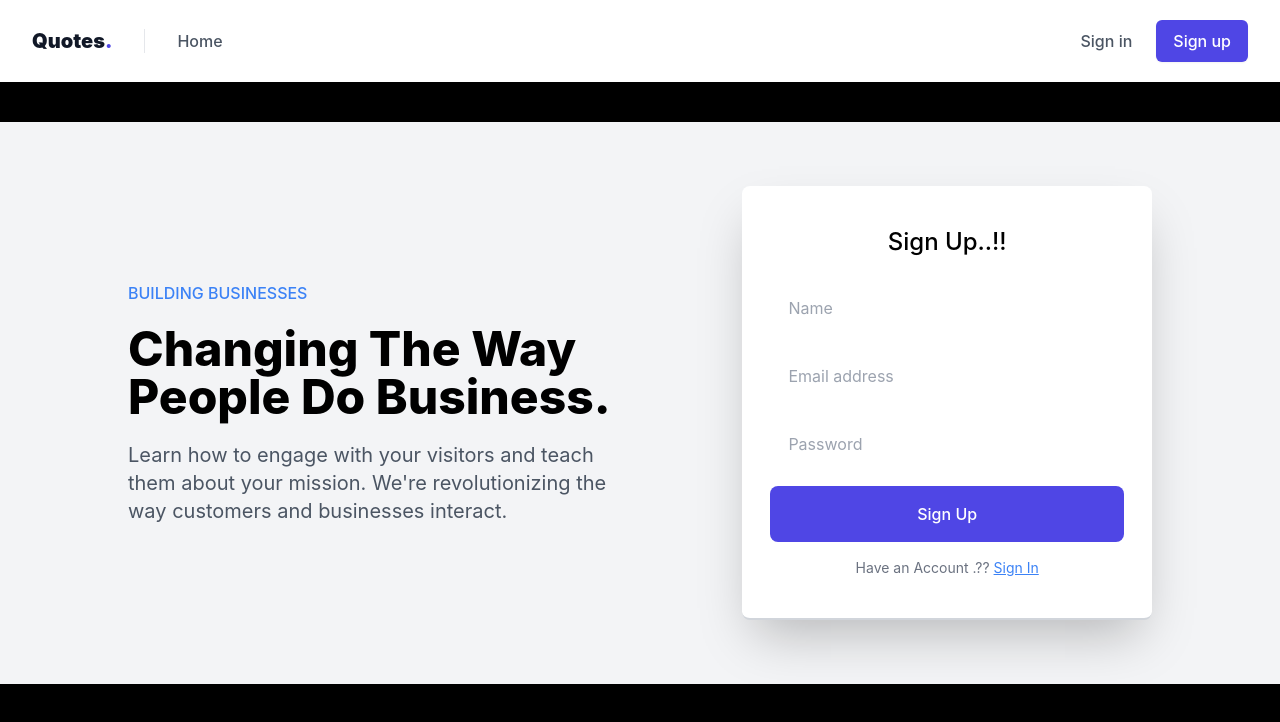
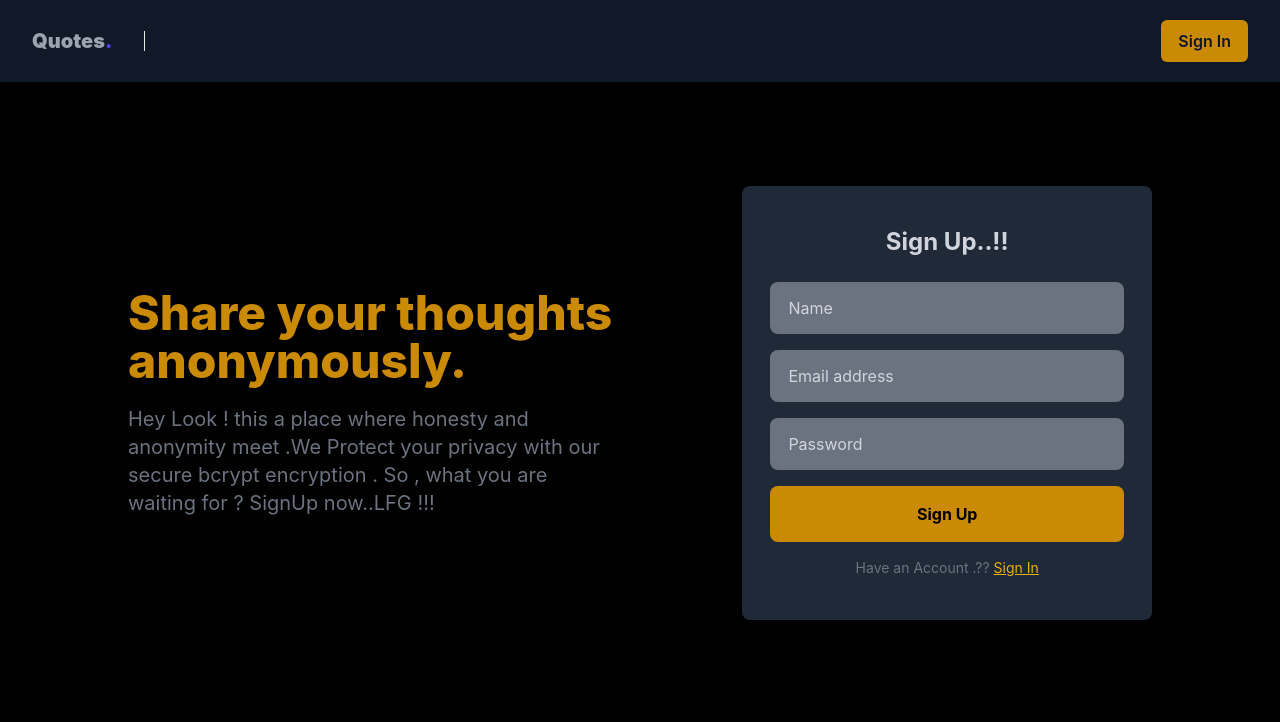
Before and after one commit to sanjay-sol/give-ur-quote, a React (Create React App) app in the folder client/: page /signup in a window 1280 px wide. Shown: the top 722 px of the page. Built offline with nearby package versions, Linux system fonts and the light colour scheme.

Commit message:
changed some frontend SI & SU

```diff
--- a/client/src/components/SignIn.js
+++ b/client/src/components/SignIn.js
@@ -1,7 +1,7 @@
 import React, { useState } from "react";
 import { Link, Navigate } from "react-router-dom";
 import axios from 'axios';
-import Navbar from "./Navbar";
+// import Navbar from "./Navbar";
 
 const propTypes = {};
 
@@ -45,41 +45,73 @@ const SignIn = () => {
 
   return (
     <>
-    <Navbar/>
-      <section className="w-full px-8 lg:mt-10 md:mt-10 py-16 bg-gray-100 xl:px-8">
+   <section className="w-full px-8 text-gray-700 bg-gray-900">
+    <div className="container flex flex-col flex-wrap items-center justify-between py-5 mx-auto md:flex-row max-w-7xl">
+        <div className="relative flex flex-col md:flex-row">
+            <Link to="/" className="flex items-center mb-5 font-medium text-gray-900 lg:w-auto lg:items-center lg:justify-center md:mb-0">
+                <span className="mx-auto text-xl font-black leading-none text-gray-400 select-none">Quotes<span className="text-indigo-600" data-primary="indigo-600">.</span></span>
+            </Link>
+            <nav className="flex flex-wrap items-center mb-5 text-base md:mb-0 md:pl-8 md:ml-8 md:border-l md:border-gray-200">
+                 {/* <Link to="/" className="mr-5 font-medium leading-6 text-gray-600 hover:text-gray-900">Dashboard</Link> */}
+
+                {/* <Link to="/" className="mr-5 font-medium leading-6 text-gray-600 hover:text-gray-900">Sign Up</Link>  */}
+               {/* <Link to="/" className="mr-6 font-medium leading-6 text-gray-600 hover:text-gray-900">Home</Link> */}
+
+
+                {/* <Link to={`/profile/${localid}`}  className="mr-5  font-bold leading-6 text-yellow-600 hover:text-yellow-500">My Profile</Link> */}
+
+
+
+
+            </nav>
+        </div>
+
+        <div className="inline-flex items-center ml-5 space-x-6 lg:justify-end">
+            {/* <Link to="/signin" className="text-base font-medium leading-6 text-gray-600 whitespace-no-wrap transition duration-150 ease-in-out hover:text-gray-900">
+                Sign in
+            </Link>
+            <Link to="/signup" className="inline-flex items-center justify-center px-4 py-2 text-base font-medium leading-6 text-white whitespace-no-wrap bg-indigo-600 border border-transparent rounded-md shadow-sm hover:bg-indigo-500 focus:outline-none focus:ring-2 focus:ring-offset-2 focus:ring-indigo-600" data-rounded="rounded-md" data-primary="indigo-600">
+                Sign up
+            </Link> */}
+                    <Link to="/signup" className="inline-flex items-center justify-center px-4 py-2 text-base font-semibold leading-6 text-slate-900 whitespace-no-wrap bg-yellow-600 border border-transparent rounded-md shadow-sm hover:bg-yellow-500 focus:outline-none focus:ring-2 focus:ring-offset-2 focus:ring-slate-600" data-rounded="rounded-md" data-primary="indigo-600">
+               Sign Up
+            </Link>
+
+        </div>
+    </div>
+</section>
+      <section className="w-full px-8 lg:mt-10 md:mt-10 py-16 bg-black xl:px-8">
         <div className="max-w-5xl mx-auto">
           <div className="flex flex-col items-center md:flex-row">
-            <div className="w-full space-y-5 md:w-3/5 md:pr-16">
-              <p
+          <div className="w-full space-y-5 md:w-3/5 md:pr-16">
+              {/* <p
                 className="font-medium text-blue-500 uppercase"
                 data-primary="blue-500"
               >
                 Building Businesses
-              </p>
-              <h2 className="text-2xl font-extrabold leading-none text-black sm:text-3xl md:text-5xl">
-                Changing The Way People Do Business.
+              </p> */}
+              <h2 className="text-2xl font-extrabold leading-none text-yellow-600 hover:text-yellow-500 sm:text-3xl md:text-5xl">
+              Share your thoughts anonymously.
               </h2>
-              <p className="text-xl text-gray-600 md:pr-16">
-                Learn how to engage with your visitors and teach them about your
-                mission. We're revolutionizing the way customers and businesses
-                interact.
+              <p className="text-xl text-gray-500 md:pr-16">
+               Hey Look ! this a place where honesty and anonymity meet .We Protect your privacy with our secure bcrypt encryption . So , what you are waiting for ? SignUp now..LFG !!!
               </p>
             </div>
 
             <div className="w-full mt-16 md:mt-0 md:w-2/5">
               <div
-                className="relative z-10 h-auto p-8 py-10 overflow-hidden bg-white border-b-2 border-gray-300 rounded-lg shadow-2xl px-7"
+                className="relative z-10 h-auto p-8 py-10 overflow-hidden bg-gray-800  border-gray-800 rounded-lg shadow-2xl px-7"
                 data-rounded="rounded-lg"
                 data-rounded-max="rounded-full"
               >
-                <h3 className="mb-6  text-2xl font-medium text-center">
+                <h3 className="mb-6  text-2xl font-medium text-center text-gray-300">
                   Sign in to your Account
                 </h3>
                 <input
                   type="email"
                    value={email}
                   onChange={(e)=> setemail(e.target.value)}
-                  className="block w-full px-4 py-3 mb-4  border-2 border-transparent border-slate-400 rounded-lg focus:ring focus:ring-blue-500 focus:outline-none"
+                  className="block w-full px-4 py-3 mb-4  border-2 border-transparent bg-gray-500 border-slate-400 rounded-lg focus:ring text-white placeholder:text-gray-300 focus:ring-gray-500 focus:outline-none"
                   data-rounded="rounded-lg"
                   data-primary="blue-500"
                   placeholder="Email address"
@@ -88,14 +120,14 @@ const SignIn = () => {
                   type="password"
                   value={password}
                   onChange={(e)=> setpassword(e.target.value)}
-                  className="block w-full px-4 py-3 mb-4  border-2 border-transparent border-slate-400 rounded-lg focus:ring focus:ring-blue-500 focus:outline-none"
+                  className="block w-full px-4 py-3 mb-4  border-2 border-transparent bg-gray-500 border-slate-400 rounded-lg focus:ring text-white placeholder:text-gray-300 focus:ring-gray-500 focus:outline-none"
                   data-rounded="rounded-lg"
                   data-primary="blue-500"
                   placeholder="Password"
                 />
                 <div className="block">
                   <button
-                    className="w-full px-3 py-4 font-medium text-white bg-indigo-600 rounded-lg"
+                    className="w-full px-3 py-4 text-black font-bold bg-yellow-600 hover:bg-yellow-500 rounded-lg"
                     data-primary="blue-600"
                     data-rounded="rounded-lg"
                     onClick={handleSubmit}
@@ -105,7 +137,7 @@ const SignIn = () => {
                 </div>
                 <p className="w-full mt-4 text-sm text-center text-gray-500">
                   Don't have an account?{" "}
-                  <Link to="/signup" className="text-blue-500 underline">
+                  <Link to="/signup" className="text-yellow-500 underline">
                     Sign up here
                   </Link>
                 </p>
--- a/client/src/components/SignUp.js
+++ b/client/src/components/SignUp.js
@@ -2,7 +2,8 @@
 import React, { useState } from "react";
 import { Link, Navigate } from "react-router-dom";
 import axios from 'axios';
-import Navbar from "./Navbar";
+// import Navbar from "./Navbar";
+// import Navbar1 from "./Navbar1";
 const propTypes = {};
 
 const defaultProps = {};
@@ -41,41 +42,73 @@ const SignUp = () => {
   }
   return (
     <>
-    <Navbar/>
-      <section className="w-full px-8 lg:mt-10 md:mt-10 py-16 bg-gray-100 xl:px-8">
+<section className="w-full px-8 text-gray-700 bg-gray-900">
+    <div className="container flex flex-col flex-wrap items-center justify-between py-5 mx-auto md:flex-row max-w-7xl">
+        <div className="relative flex flex-col md:flex-row">
+            <Link to="/" className="flex items-center mb-5 font-medium text-gray-900 lg:w-auto lg:items-center lg:justify-center md:mb-0">
+                <span className="mx-auto text-xl font-black leading-none text-gray-400 select-none">Quotes<span className="text-indigo-600" data-primary="indigo-600">.</span></span>
+            </Link>
+            <nav className="flex flex-wrap items-center mb-5 text-base md:mb-0 md:pl-8 md:ml-8 md:border-l md:border-gray-200">
+                 {/* <Link to="/" className="mr-5 font-medium leading-6 text-gray-600 hover:text-gray-900">Dashboard</Link> */}
+
+                {/* <Link to="/" className="mr-5 font-medium leading-6 text-gray-600 hover:text-gray-900">Sign Up</Link>  */}
+               {/* <Link to="/" className="mr-6 font-medium leading-6 text-gray-600 hover:text-gray-900">Home</Link> */}
+
+
+                {/* <Link to={`/profile/${localid}`}  className="mr-5  font-bold leading-6 text-yellow-600 hover:text-yellow-500">My Profile</Link> */}
+
+
+
+
+            </nav>
+        </div>
+
+        <div className="inline-flex items-center ml-5 space-x-6 lg:justify-end">
+            {/* <Link to="/signin" className="text-base font-medium leading-6 text-gray-600 whitespace-no-wrap transition duration-150 ease-in-out hover:text-gray-900">
+                Sign in
+            </Link>
+            <Link to="/signup" className="inline-flex items-center justify-center px-4 py-2 text-base font-medium leading-6 text-white whitespace-no-wrap bg-indigo-600 border border-transparent rounded-md shadow-sm hover:bg-indigo-500 focus:outline-none focus:ring-2 focus:ring-offset-2 focus:ring-indigo-600" data-rounded="rounded-md" data-primary="indigo-600">
+                Sign up
+            </Link> */}
+                    <Link to="/signin" className="inline-flex items-center justify-center px-4 py-2 text-base font-semibold leading-6 text-slate-900 whitespace-no-wrap bg-yellow-600 border border-transparent rounded-md shadow-sm hover:bg-yellow-500 focus:outline-none focus:ring-2 focus:ring-offset-2 focus:ring-slate-600" data-rounded="rounded-md" data-primary="indigo-600">
+               Sign In
+            </Link>
+
+        </div>
+    </div>
+</section>
+      <section className="w-full px-8 lg:mt-10 md:mt-10 py-16 bg-black xl:px-8">
         <div className="max-w-5xl mx-auto">
           <div className="flex flex-col items-center md:flex-row">
             <div className="w-full space-y-5 md:w-3/5 md:pr-16">
-              <p
+              {/* <p
                 className="font-medium text-blue-500 uppercase"
                 data-primary="blue-500"
               >
                 Building Businesses
-              </p>
-              <h2 className="text-2xl font-extrabold leading-none text-black sm:text-3xl md:text-5xl">
-                Changing The Way People Do Business.
+              </p> */}
+              <h2 className="text-2xl font-extrabold leading-none text-yellow-600 hover:text-yellow-500 sm:text-3xl md:text-5xl">
+              Share your thoughts anonymously.
               </h2>
-              <p className="text-xl text-gray-600 md:pr-16">
-                Learn how to engage with your visitors and teach them about your
-                mission. We're revolutionizing the way customers and businesses
-                interact.
+              <p className="text-xl text-gray-500 md:pr-16">
+               Hey Look ! this a place where honesty and anonymity meet .We Protect your privacy with our secure bcrypt encryption . So , what you are waiting for ? SignUp now..LFG !!!
               </p>
             </div>
 
             <div className="w-full mt-16 md:mt-0 md:w-2/5">
               <div
-                className="relative z-10 h-auto p-8 py-10 overflow-hidden bg-white border-b-2 border-gray-300 rounded-lg shadow-2xl px-7"
+                className="relative z-10 h-auto p-8 py-10 overflow-hidden bg-gray-800 border-b-2 border-gray-800 rounded-lg shadow-2xl px-7"
                 data-rounded="rounded-lg"
                 data-rounded-max="rounded-full"
               >
-                <h3 className="mb-6  text-2xl font-medium text-center">
+                <h3 className="mb-6  text-2xl font-bold text-gray-300 text-center">
                   Sign Up..!!
                 </h3>
                 <input
                   type="text"
                   value={name}
                   onChange={(e)=> setname(e.target.value)}
-                  className="block w-full px-4 py-3 mb-4  border-2 border-transparent border-slate-400 rounded-lg focus:ring focus:ring-blue-500 focus:outline-none"
+                  className="block w-full px-4 py-3 mb-4  border-2 border-transparent bg-gray-500 border-slate-400 rounded-lg focus:ring text-white placeholder:text-gray-300 focus:ring-gray-500 focus:outline-none"
                   data-rounded="rounded-lg"
                   data-primary="blue-500"
 
@@ -86,7 +119,7 @@ const SignUp = () => {
                   type="email"
                   value={email}
                   onChange={(e)=> setemail(e.target.value)}
-                  className="block w-full px-4 py-3 mb-4  border-2 border-transparent border-slate-400 rounded-lg focus:ring focus:ring-blue-500 focus:outline-none"
+                  className="block w-full px-4 py-3 mb-4  border-2 border-transparent bg-gray-500 border-slate-400  rounded-lg text-white placeholder:text-gray-300 focus:ring-gray-500 focus:outline-none"
                   data-rounded="rounded-lg"
                   data-primary="blue-500"
                   placeholder="Email address"
@@ -95,14 +128,14 @@ const SignUp = () => {
                   type="password"
                   value={password}
                   onChange={(e)=> setpassword(e.target.value)}
-                  className="block w-full px-4 py-3 mb-4  border-2 border-transparent border-slate-400 rounded-lg focus:ring focus:ring-blue-500 focus:outline-none"
+                  className="block w-full px-4 py-3 mb-4  border-2 border-transparent bg-gray-500 border-slate-400  rounded-lg text-white placeholder:text-gray-300 focus:ring-yellow-500 focus:outline-none"
                   data-rounded="rounded-lg"
                   data-primary="blue-500"
                   placeholder="Password"
                 />
                 <div className="block">
                   <button
-                    className="w-full px-3 py-4 font-medium text-white bg-indigo-600 rounded-lg"
+                    className="w-full px-3 py-4  text-black font-bold bg-yellow-600 hover:bg-yellow-700 rounded-lg"
                     data-primary="blue-600"
                     data-rounded="rounded-lg"
                     onClick={handleSubmit}
@@ -112,7 +145,7 @@ const SignUp = () => {
                 </div>
                 <p className="w-full mt-4 text-sm text-center text-gray-500">
                   Have an Account .??{" "}
-                  <Link to="/signin" className="text-blue-500 underline">
+                  <Link to="/signin" className="text-yellow-500 underline">
                     Sign In
                   </Link>
                 </p>
```
